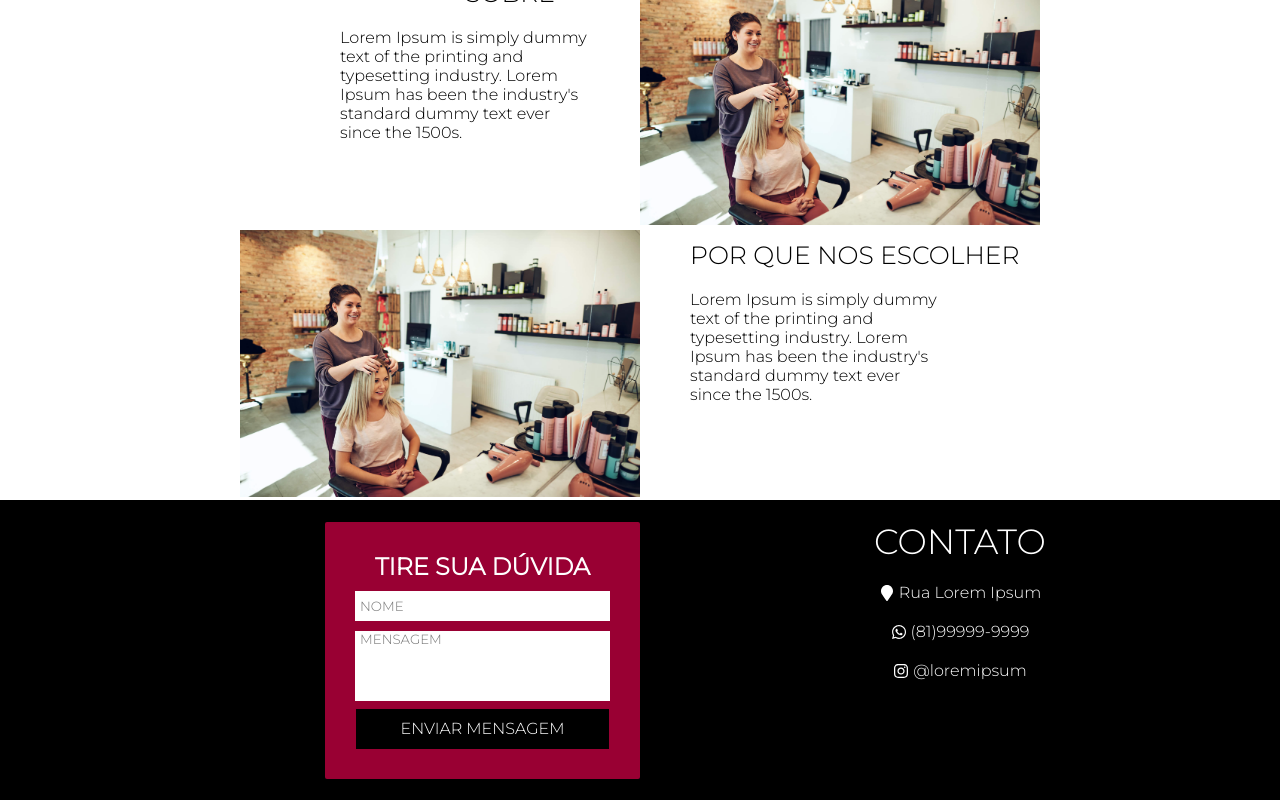
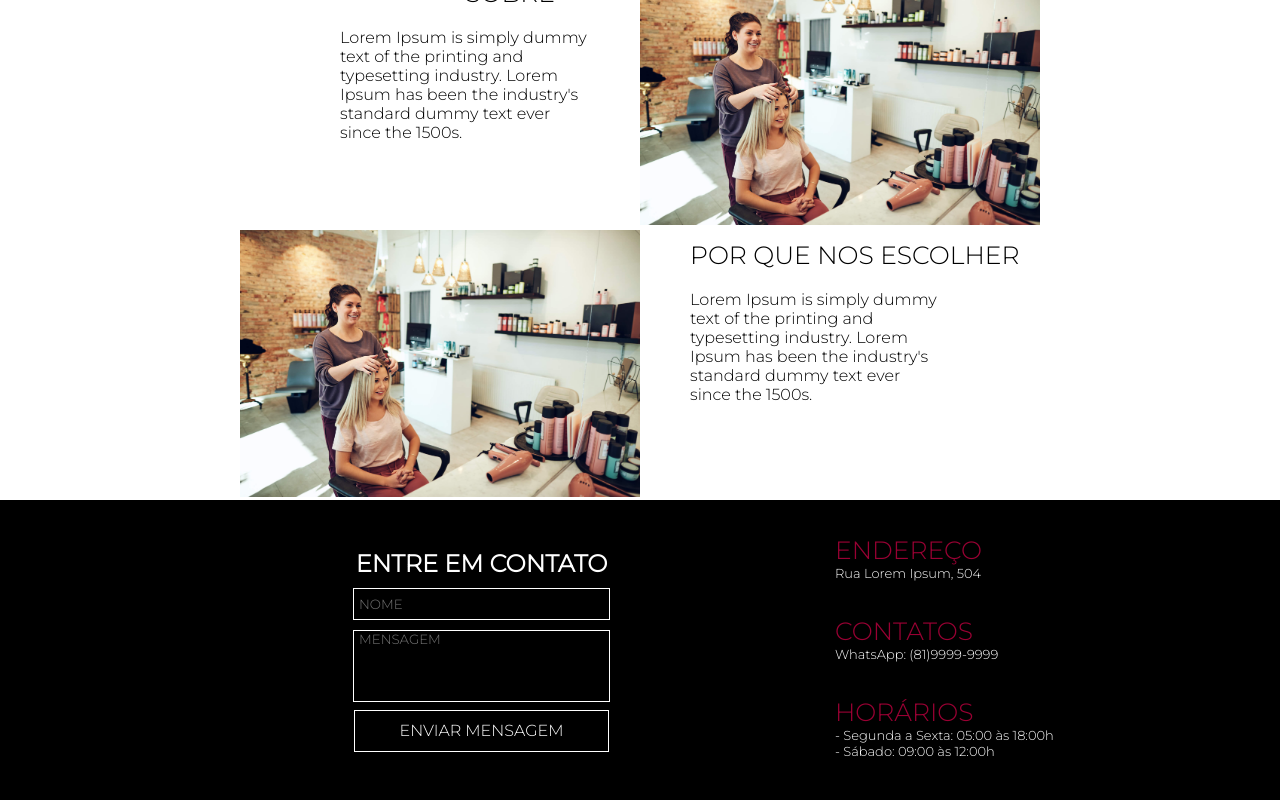
Before and after one commit to guilhermeoln/landing-salao, a React (Create React App) app: page / in a window 1280 px wide. Shown: the part 1114-1914 px from the top of the page. Built offline with nearby package versions, Linux system fonts and the light colour scheme.

Commit message:
Modificações no Footer da Página

```diff
--- a/src/Components/SectionContato/index.js
+++ b/src/Components/SectionContato/index.js
@@ -3,9 +3,6 @@ import firebase from '../../firebaseConnection';
 import { useState,useEffect } from 'react';
 import Aos from 'aos';
 import 'aos/dist/aos.css';
-import { FaWhatsapp } from "react-icons/fa";
-import { FaInstagram } from "react-icons/fa";
-import { FaMapMarker } from "react-icons/fa";
 
 
 export default function SectionContato(){
@@ -33,7 +30,7 @@ export default function SectionContato(){
         <div className="container-contato">
             <div className='main-contato'>
             <form data-aos="fade-right">
-                    <h2>TIRE SUA DÚVIDA</h2>
+                    <h2>ENTRE EM CONTATO</h2>
                     <input type='text' value={nome} placeholder='NOME' onChange={(e) => setNome(e.target.value)}/>
                     <textarea placeholder='MENSAGEM' value={mensagem} onChange={(e) => setMensagem(e.target.value)}>
 
@@ -44,10 +41,13 @@ export default function SectionContato(){
             </form>
             </div>
             <div className='text-contato'>
-                <h2>CONTATO</h2>
-                <p><FaMapMarker className='icon'/>Rua Lorem Ipsum</p>
-                <p><FaWhatsapp className='icon'/>(81)99999-9999</p>
-                <p><FaInstagram className='icon'/>@loremipsum</p>
+                <h3>ENDEREÇO</h3>
+                <p>Rua Lorem Ipsum, 504</p>
+                <h3>CONTATOS</h3>
+                <p>WhatsApp: (81)9999-9999</p>
+                <h3>HORÁRIOS</h3>
+                <p>- Segunda a Sexta: 05:00 às 18:00h</p>
+                <p>- Sábado: 09:00 às 12:00h</p>
             </div>
         </div>
     );
--- a/src/Components/SectionContato/sectionContato.css
+++ b/src/Components/SectionContato/sectionContato.css
@@ -21,11 +21,30 @@
 }
 
 .main-contato form{
-    border-radius: 2px;
+    background-color: black;
 }
 
 .main-contato input{
     margin-top: 10px;
+    border: 1px solid #FFF;
+    color: #FFF;
+    background-color: black;
+}
+
+.main-contato textarea{
+    background-color: black;
+    border: 1px solid #FFF;
+    color: #FFF;
+}
+
+.main-contato a{
+    border: 1px solid #FFF;
+}
+
+.main-contato a:hover{
+    background-color: #FFF;
+    color: black;
+    transition: 0.3s all;
 }
 
 textarea:focus, input:focus {
@@ -42,21 +61,21 @@ textarea:focus, input:focus {
     height: 100%;
 }
 
-.text-contato p{
-    display: flex;
-    align-items: center;
-    margin-top: 20px;
+.text-contato h3{
+    font-weight: 100;
+    font-size: 25px;
+    margin-top: 35px;
+    color: #990033;
+    text-align: start;
+    width: 250px;
 }
 
-.text-contato h2{
-    margin-top: 20px;
-    font-weight: 100;
-    font-size: 35px;
+.text-contato p{
+    width: 250px;
+    text-align: start;
+    font-size: 13px;
 }
 
-.icon{
-    margin-right: 4px;
-}
 
 
 
@@ -80,4 +99,11 @@ textarea:focus, input:focus {
         justify-content: center;
         align-items: center;
     }
+
+    .text-contato h3{
+        text-align: center;
+    }
+    .text-contato p{
+        text-align: center;
+    }
 }
```
